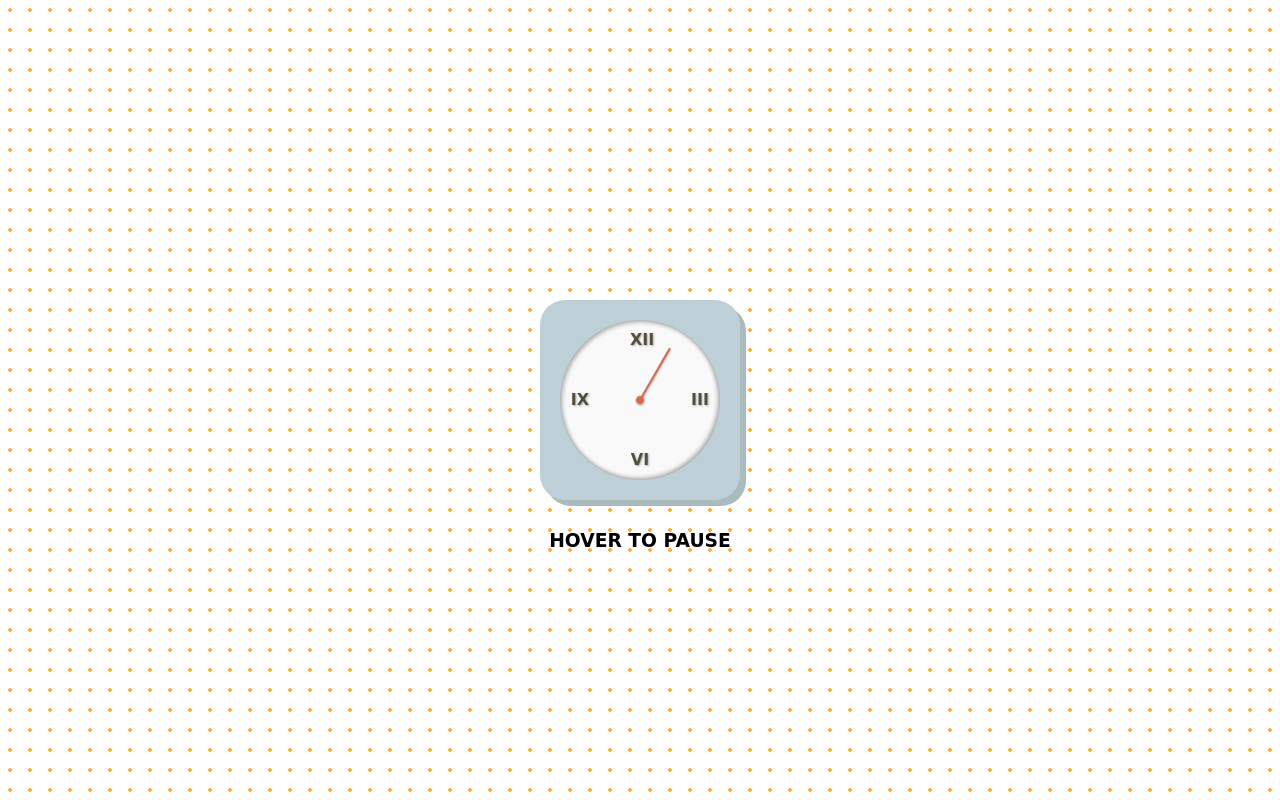
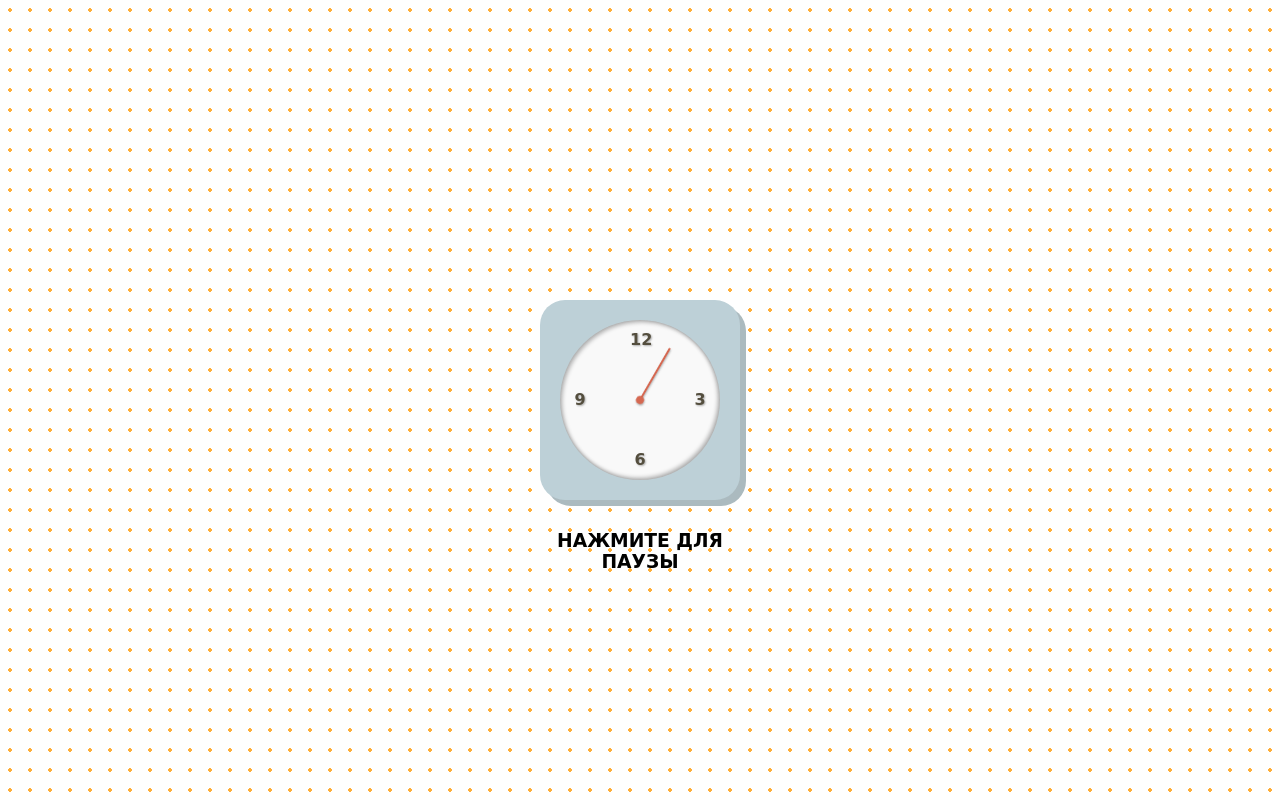
Before and after one commit to wjej3lalka/wjej3lalka, a plain HTML site: page index.html in a window 1280 px wide. Drawn offline with Linux system fonts and the light colour scheme.

Commit message:
Update index.html

```diff
--- a/index.html
+++ b/index.html
@@ -1,22 +1,26 @@
 <!DOCTYPE html>
 <html>
 <title>clock</title>
+
 <head>
   <link rel="stylesheet" href="style.css">
 </head>
+
 <body>
   <div class="container">
     <div class="clock">
       <div class="clock-inner">
         <div class="clock-minutes"></div>
         <ul class="clock-numbers">
-            <li>XII</li>
-            <li>III</li>
-            <li>VI</li>
-            <li>IX</li>
-          </ul></div>
+          <li>12</li>
+          <li>3</li>
+          <li>6</li>
+          <li>9</li>
+        </ul>
       </div>
-  <h3>hover to pause</h3>
+    </div>
+    <h3>нажмите для паузы</h3>
   </div>
 </body>
+
 </html>
```
Lines whose indentation alone changed are shown as unchanged.
